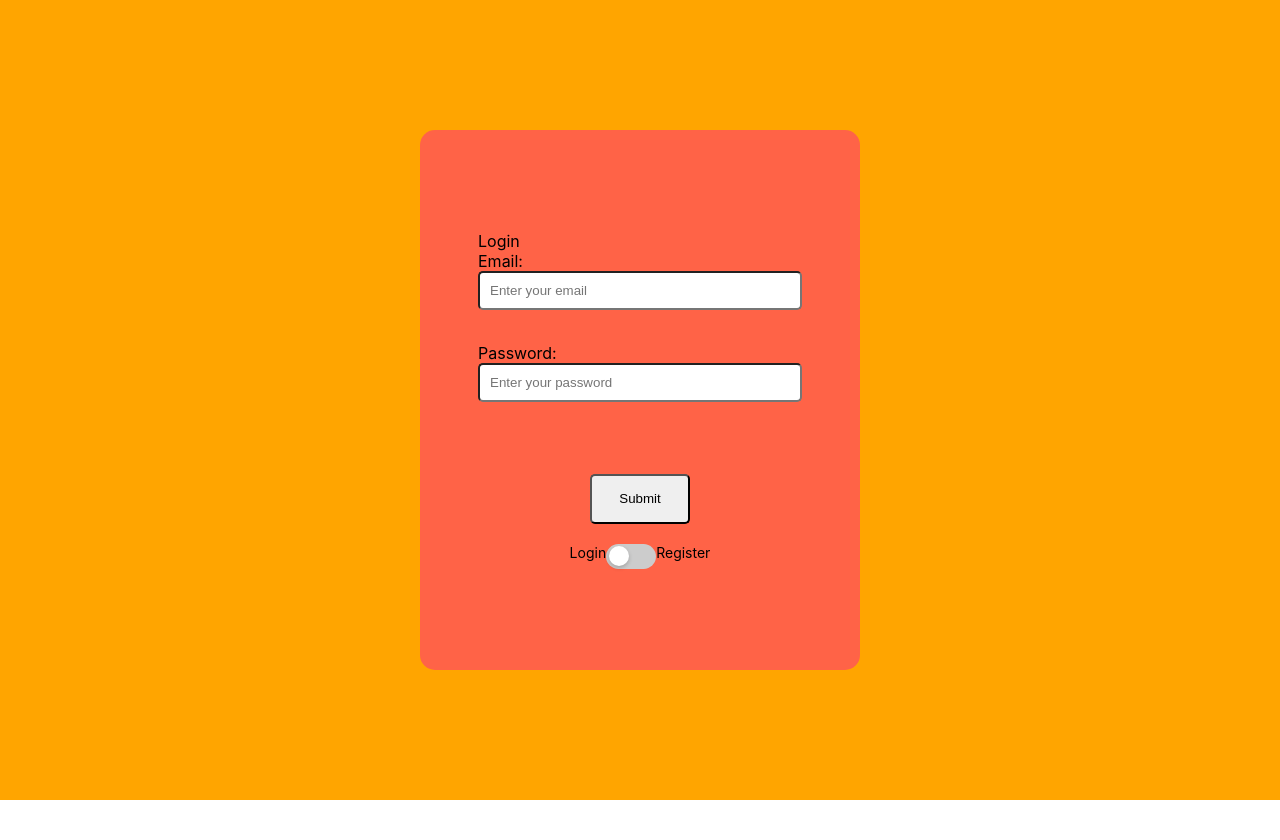
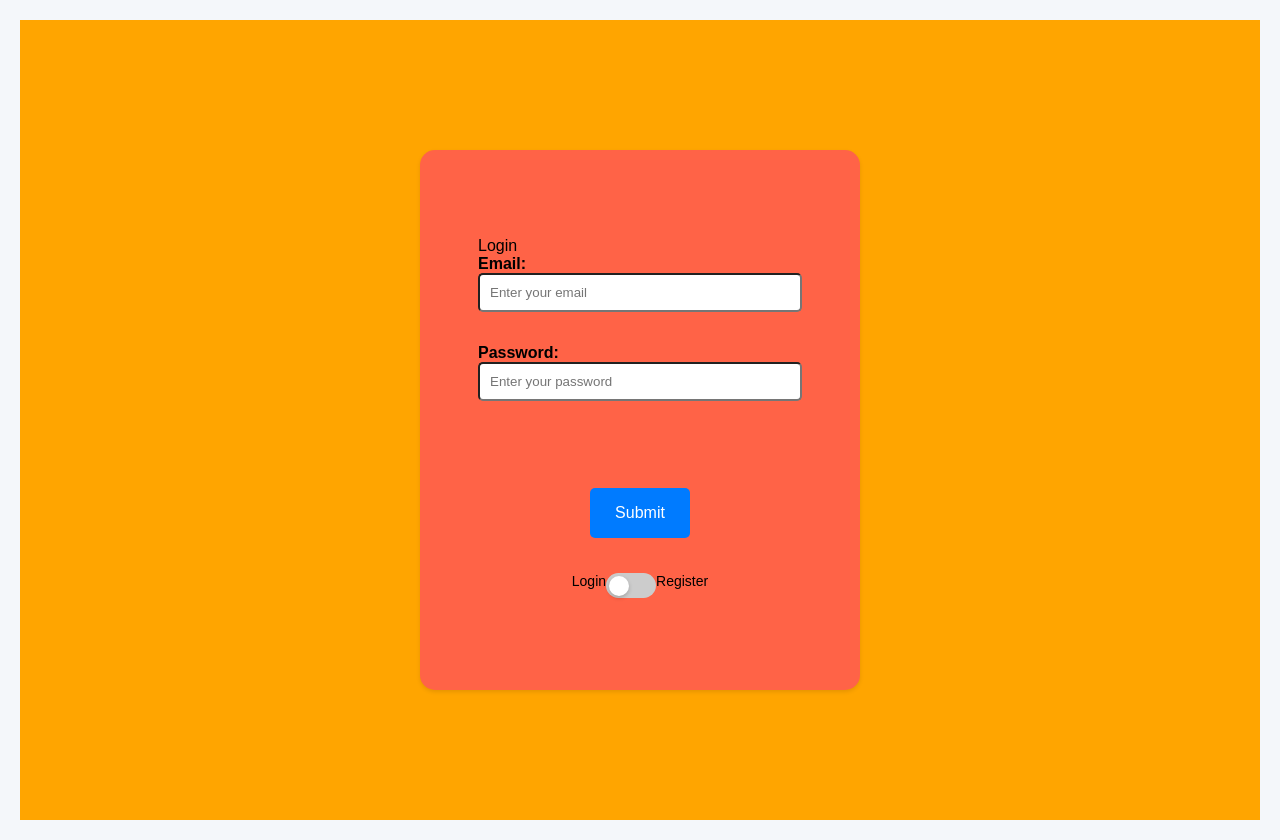
Before and after one commit to SonnyZhan/Meal-planner-app---CS320, a React (Create React App) app in the folder frontend/frontend2/my-frontend/: page / in a window 1280 px wide. Before the commit the page ends 800 px from the top, so only its background shows below. Built offline with nearby package versions, Linux system fonts and the light colour scheme; no server answers.

Commit message:
basic css for visuals for now

```diff
--- a/frontend/frontend2/my-frontend/src/App.css
+++ b/frontend/frontend2/my-frontend/src/App.css
@@ -36,3 +36,130 @@
     transform: rotate(360deg);
   }
 }
+
+body {
+  font-family: Arial, sans-serif;
+  background-color: #f4f7fa;
+  margin: 0;
+  padding: 20px;
+}
+
+h1, h2, h3 {
+  color: #333;
+  text-align: center;
+  margin-bottom: 20px;
+}
+
+.App {
+  max-width: 1200px;
+  margin: 0 auto;
+  padding: 20px;
+  background-color: #fff;
+  border-radius: 10px;
+  box-shadow: 0 4px 8px rgba(0, 0, 0, 0.1);
+}
+
+form {
+  display: grid;
+  gap: 15px;
+  padding: 20px;
+  background-color: #f9f9f9;
+  border-radius: 8px;
+  box-shadow: 0 2px 4px rgba(0, 0, 0, 0.1);
+}
+
+label {
+  font-weight: bold;
+  margin-bottom: 5px;
+}
+
+input[type="text"],
+input[type="number"],
+input[type="date"],
+select,
+textarea {
+  padding: 10px;
+  border: 1px solid #ccc;
+  border-radius: 5px;
+  width: 100%;
+  box-sizing: border-box;
+  outline: none;
+  transition: border-color 0.2s;
+}
+
+input:focus,
+select:focus,
+textarea:focus {
+  border-color: #007bff;
+}
+
+button {
+  background-color: #007bff;
+  color: #fff;
+  border: none;
+  padding: 10px 15px;
+  border-radius: 5px;
+  cursor: pointer;
+  font-size: 16px;
+  transition: background-color 0.3s;
+}
+
+button:hover {
+  background-color: #0056b3;
+}
+
+button[type="submit"] {
+  width: 100%;
+  padding: 12px;
+}
+
+.DiningHallForm, .MenuForm, .FoodForm, .MealPlanner, .MealCombinations {
+  margin-bottom: 30px;
+}
+
+.DiningHallForm button, .FoodForm button {
+  margin-bottom: 15px;
+}
+
+h2 {
+  color: #007bff;
+}
+
+ul {
+  list-style-type: none;
+  padding: 0;
+}
+
+li {
+  background-color: #f1f1f1;
+  margin: 10px 0;
+  padding: 10px;
+  border-radius: 5px;
+  box-shadow: 0 1px 2px rgba(0, 0, 0, 0.1);
+}
+
+strong {
+  color: #333;
+}
+
+p {
+  margin: 5px 0;
+}
+
+p[style*="color: red"] {
+  background-color: #ffe0e0;
+  padding: 10px;
+  border-radius: 5px;
+  color: #d8000c;
+  margin-top: 10px;
+}
+
+@media (max-width: 768px) {
+  .App {
+    padding: 10px;
+  }
+
+  button {
+    font-size: 14px;
+  }
+}
--- a/frontend/frontend2/my-frontend/src/App.js
+++ b/frontend/frontend2/my-frontend/src/App.js
@@ -8,6 +8,7 @@ import FoodForm from "./components/FoodForm";
 import MealPlanner from "./components/MealPlanner";
 import MealCombinations from "./components/MealCombinations";
 import Card from "./components/Card";
+import './App.css';
 
 const App = () => {
   const [diningHalls, setDiningHalls] = useState([]);
```
